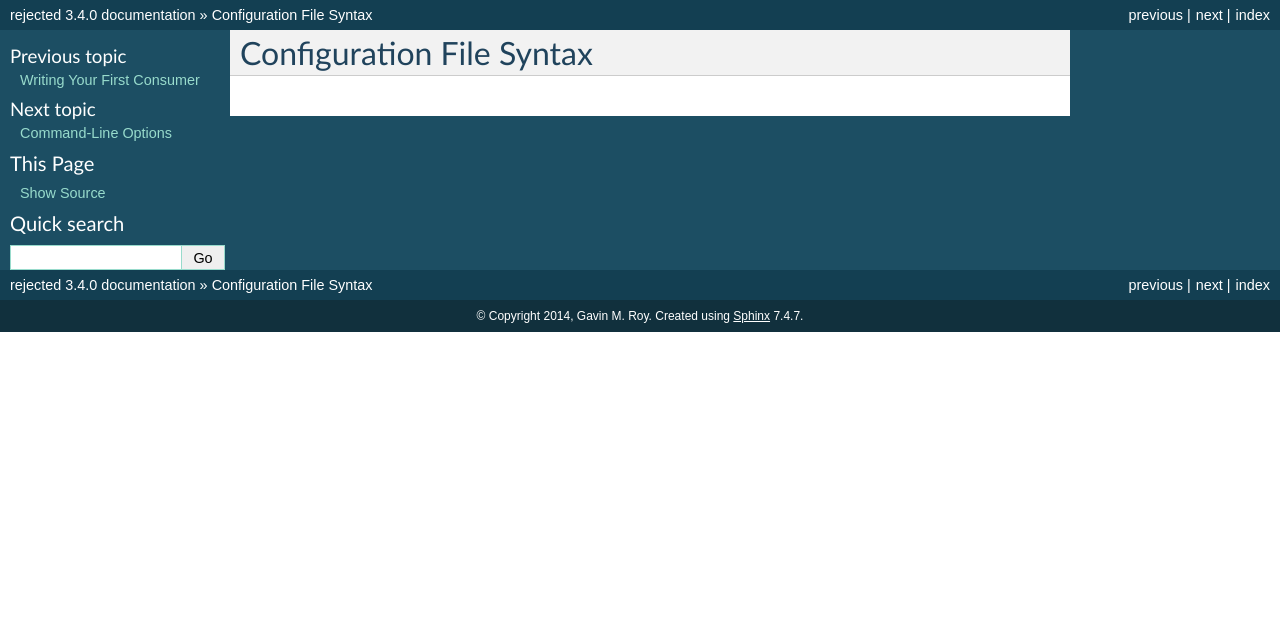
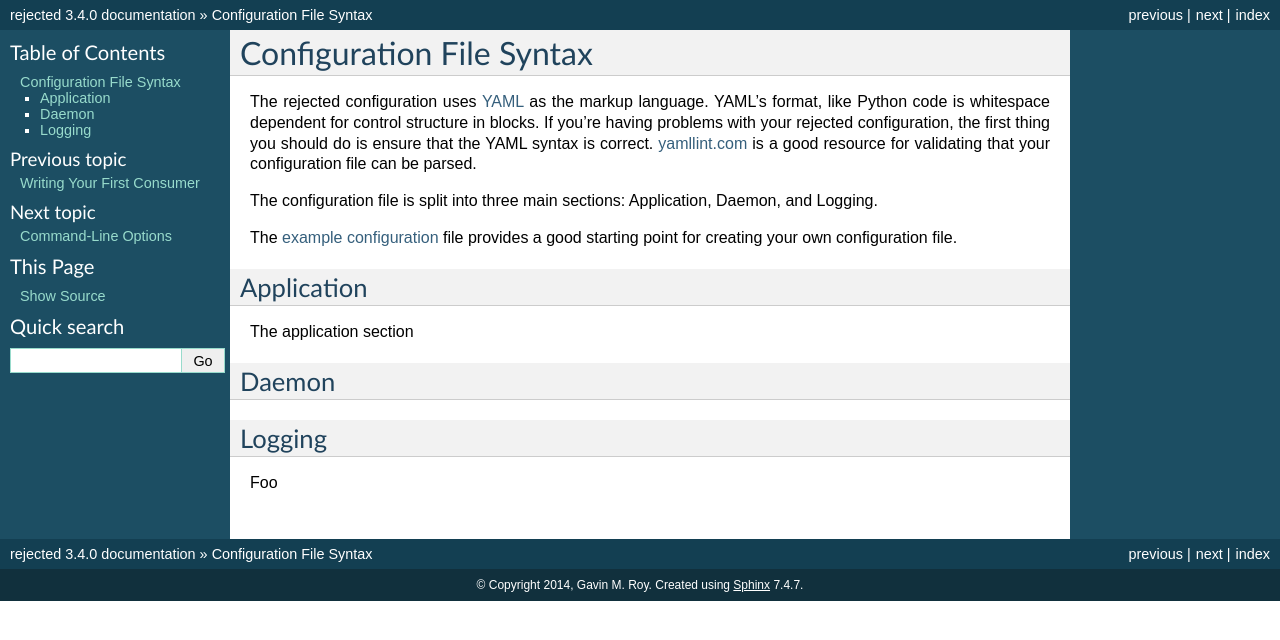
Before and after one commit to gmr/rejected, a Sphinx documentation site: the page built from docs/configuration.rst, in a window 1280 px wide. Shown: the top 640 px of the page. Built offline with Sphinx 7.4.7, drawn with Linux system fonts in a browser that asks for light colours.

Commit message:
Update the example and documentation

```diff
--- a/docs/configuration.rst
+++ b/docs/configuration.rst
@@ -1,2 +1,23 @@
 Configuration File Syntax
 =========================
+The rejected configuration uses `YAML <http://yaml.org>`_ as the markup language.
+YAML's format, like Python code is whitespace dependent for control structure in
+blocks. If you're having problems with your rejected configuration, the first
+thing you should do is ensure that the YAML syntax is correct. `yamllint.com <http://yamllint.com>`_
+is a good resource for validating that your configuration file can be parsed.
+
+The configuration file is split into three main sections: Application, Daemon, and Logging.
+
+The :ref:`example configuration <config_example>` file provides a good starting
+point for creating your own configuration file.
+
+Application
+-----------
+The application section
+
+Daemon
+------
+
+Logging
+-------
+Foo
```
Also changed, not shown: docs/example_config.rst (added, +99 -0 lines), example.yaml (+4 -12 lines), 1 other file.
